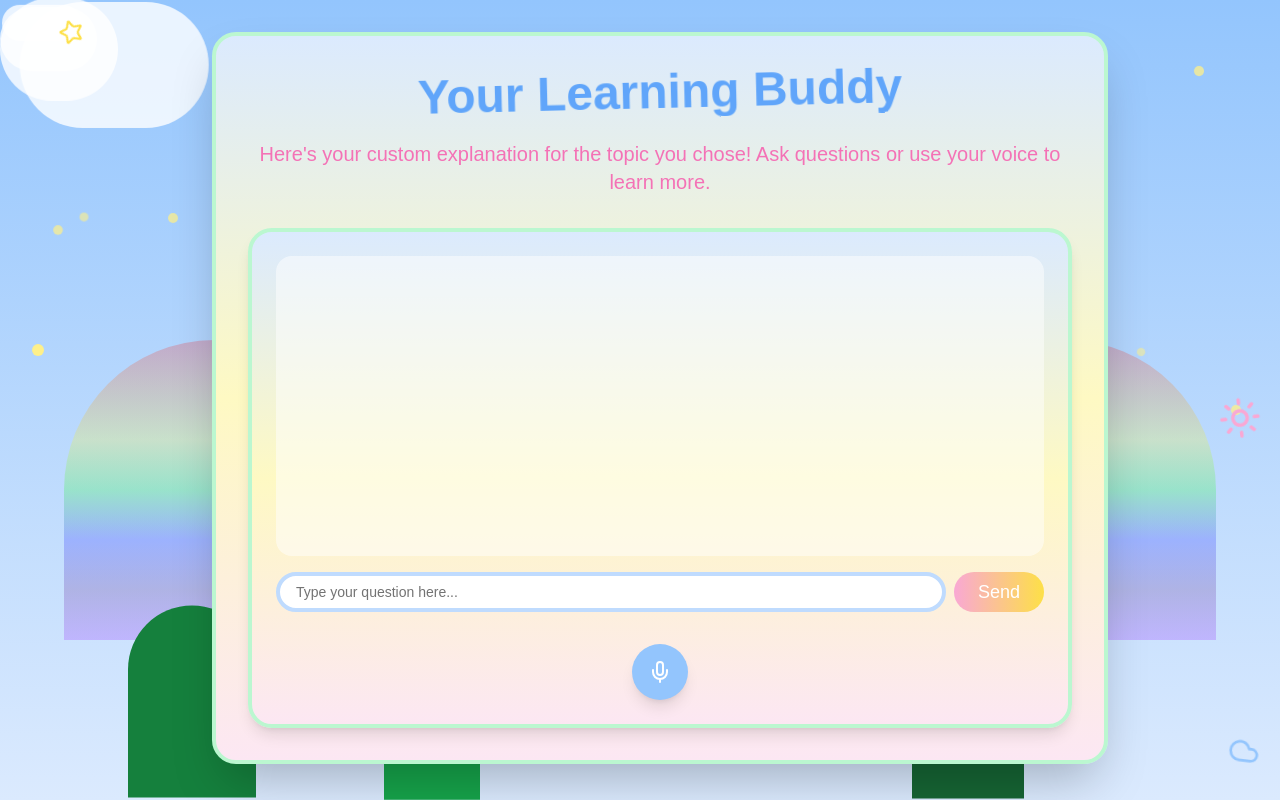
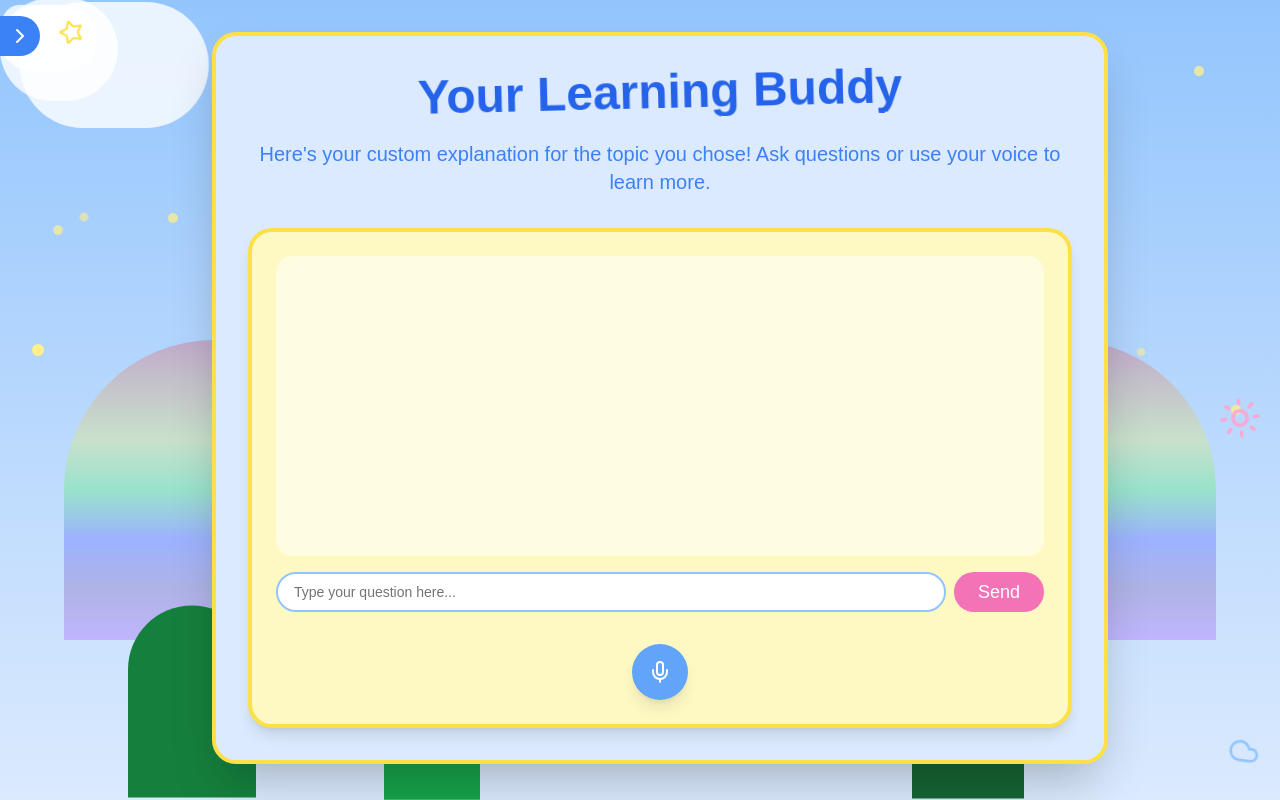
Before and after one commit to Chillthrower/BrightPath, a Next.js app in the folder my-app/: page /Learn_chatbot/chatbot in a window 1280 px wide. Built offline with nearby package versions, Linux system fonts and the light colour scheme.

Commit message:
Final learn page updated

```diff
--- a/my-app/app/Learn_chatbot/chatbot/page.tsx
+++ b/my-app/app/Learn_chatbot/chatbot/page.tsx
@@ -3,7 +3,7 @@
 import React, { useState, useEffect } from 'react'
 import { motion } from 'framer-motion'
 import Background from '../../../components/Background'
-// import Sidebar from '../../../components/Sidebar'
+import Sidebar from '../../../components/Sidebar'
 import ChatInterface from '../../../components/ChatInterface'
 import { Star, Cloud, Sun } from 'lucide-react'
 
@@ -20,7 +20,7 @@ export default function ChatbotPage() {
   return (
     <div className="relative min-h-screen overflow-hidden">
       <Background />
-      {/* <Sidebar /> */}
+      <Sidebar />
       <main className="relative z-10 p-8 ml-10">
         <div className="absolute inset-0 overflow-hidden pointer-events-none">
           <motion.div
@@ -49,25 +49,25 @@ export default function ChatbotPage() {
           initial={{ opacity: 0, y: 50 }}
           animate={{ opacity: 1, y: 0 }}
           transition={{ duration: 0.5 }}
-          className="max-w-4xl mx-auto bg-gradient-to-b from-blue-100 via-yellow-100 to-pink-100 rounded-3xl shadow-2xl p-8 border-4 border-green-200"
+          className="max-w-4xl mx-auto bg-blue-100 rounded-3xl shadow-2xl p-8 border-4 border-yellow-300"
         >
           <motion.h1
-            className="text-5xl font-bold text-center text-blue-400 mb-6 font-comic"
+            className="text-5xl font-bold text-center text-blue-600 mb-6 font-comic"
             initial={{ scale: 0 }}
             animate={{ scale: 1, rotate: [0, 2, -2, 0] }}
             transition={{ duration: 0.5, rotate: { repeat: Infinity, duration: 2 } }}
           >
             Your Learning Buddy
           </motion.h1>
-          <p className="text-xl text-center text-pink-400 mb-8 font-comic">
+          <p className="text-xl text-center text-blue-500 mb-8 font-comic">
             Here's your custom explanation for the topic you chose! Ask questions or use your voice to learn more.
           </p>
           {learningTopic && (
-            <div className="mb-8 p-4 bg-white bg-opacity-50 rounded-2xl border-2 border-blue-200">
-              <h2 className="text-2xl font-bold text-blue-400 mb-2 font-comic">Your Topic: {learningTopic.topic}</h2>
-              <p className="text-lg text-green-400 font-comic">Subject: {learningTopic.subject}</p>
+            <div className="mb-8 p-4 bg-green-100 rounded-2xl border-2 border-green-300">
+              <h2 className="text-2xl font-bold text-green-600 mb-2 font-comic">Your Topic: {learningTopic.topic}</h2>
+              <p className="text-lg text-green-500 font-comic">Subject: {learningTopic.subject}</p>
               {learningTopic.details && (
-                <p className="text-lg text-pink-400 mt-2 font-comic">Additional Details: {learningTopic.details}</p>
+                <p className="text-lg text-green-500 mt-2 font-comic">Additional Details: {learningTopic.details}</p>
               )}
             </div>
           )}
--- a/my-app/components/ChatInterface.tsx
+++ b/my-app/components/ChatInterface.tsx
@@ -2,7 +2,7 @@ import React, { useState } from 'react'
 import { motion } from 'framer-motion'
 import { Input } from "@/components/ui/input"
 import { Button } from "@/components/ui/button"
-import VoiceRecorder from "./VoiceRecorder"
+import VoiceRecorder from './VoiceRecorder'
 
 export default function ChatInterface() {
   const [messages, setMessages] = useState<{ text: string; isUser: boolean }[]>([])
@@ -23,7 +23,7 @@ export default function ChatInterface() {
   }
 
   return (
-    <div className="bg-gradient-to-b from-blue-100 via-yellow-100 to-pink-100 rounded-3xl p-6 h-[500px] flex flex-col border-4 border-green-200 shadow-lg">
+    <div className="bg-yellow-100 rounded-3xl p-6 h-[500px] flex flex-col border-4 border-yellow-300 shadow-lg">
       <div className="flex-grow overflow-y-auto mb-4 p-4 bg-white bg-opacity-50 rounded-2xl">
         {messages.map((message, index) => (
           <motion.div
@@ -45,10 +45,15 @@ export default function ChatInterface() {
             value={inputText}
             onChange={(e) => setInputText(e.target.value)}
             placeholder="Type your question here..."
-            className="flex-grow mr-2 border-4 border-blue-200 font-comic text-lg rounded-full px-4 py-2 bg-white"
+            className="flex-grow mr-2 border-2 border-blue-300 font-comic text-lg rounded-full px-4 py-2 bg-white focus:border-pink-300 focus:ring focus:ring-pink-200 focus:ring-opacity-50"
             onKeyPress={(e) => e.key === 'Enter' && handleSendMessage()}
           />
-          <Button onClick={handleSendMessage} className="bg-gradient-to-r from-pink-300 to-yellow-300 hover:from-blue-300 hover:to-green-300 font-comic text-lg rounded-full px-6 text-white transform transition-transform duration-200 hover:scale-105">Send</Button>
+          <Button
+            onClick={handleSendMessage}
+            className="bg-pink-400 hover:bg-pink-500 text-white font-comic text-lg rounded-full px-6 transform transition-transform duration-200 hover:scale-105"
+          >
+            Send
+          </Button>
         </div>
         <motion.div
           whileHover={{ scale: 1.1, rotate: [0, -10, 10, -10, 10, 0] }}
--- a/my-app/components/VoiceRecorder.tsx
+++ b/my-app/components/VoiceRecorder.tsx
@@ -1,5 +1,6 @@
 import React, { useState, useRef, useEffect } from 'react'
 import { motion } from 'framer-motion'
+import { Button } from "@/components/ui/button"
 import { Mic, Square } from 'lucide-react'
 
 interface VoiceRecorderProps {
@@ -8,54 +9,40 @@ interface VoiceRecorderProps {
 
 export default function VoiceRecorder({ onTranscript }: VoiceRecorderProps) {
   const [isRecording, setIsRecording] = useState(false)
-  const [isSupported, setIsSupported] = useState(false)
   const recognitionRef = useRef<SpeechRecognition | null>(null)
 
   useEffect(() => {
-    if (typeof window !== 'undefined') {
-      const SpeechRecognition =
-        (window as any).SpeechRecognition || (window as any).webkitSpeechRecognition
-      if (SpeechRecognition) {
-        setIsSupported(true)
+    if (typeof window !== 'undefined' && 'SpeechRecognition' in window || 'webkitSpeechRecognition' in window) {
+      const SpeechRecognition = window.SpeechRecognition || window.webkitSpeechRecognition
       recognitionRef.current = new SpeechRecognition()
       recognitionRef.current.continuous = true
       recognitionRef.current.interimResults = true
 
-        recognitionRef.current.onresult = (event: SpeechRecognitionEvent) => {
+      recognitionRef.current.onresult = (event) => {
         const transcript = Array.from(event.results)
           .map(result => result[0].transcript)
           .join('')
         onTranscript(transcript)
       }
     }
-    }
   }, [onTranscript])
 
   const startRecording = () => {
-    if (recognitionRef.current !== null) {
+    if (recognitionRef.current) {
       recognitionRef.current.start()
       setIsRecording(true)
-    } else {
-      console.error('SpeechRecognition is not initialized.')
     }
   }
 
   const stopRecording = () => {
-    if (recognitionRef.current !== null) {
+    if (recognitionRef.current) {
       recognitionRef.current.stop()
       setIsRecording(false)
-    } else {
-      console.error('SpeechRecognition is not initialized.')
     }
   }
 
   return (
     <div className="mt-4 flex justify-center">
-      {!isSupported ? (
-        <div className="text-red-500 font-comic">
-          Speech Recognition is not supported in your browser.
-        </div>
-      ) : (
       <motion.div
         animate={{ scale: isRecording ? 1.1 : 1 }}
         transition={{ duration: 0.3 }}
@@ -63,7 +50,7 @@ export default function VoiceRecorder({ onTranscript }: VoiceRecorderProps) {
         <motion.button
           onClick={isRecording ? stopRecording : startRecording}
           className={`rounded-full p-4 ${
-              isRecording ? 'bg-pink-300 hover:bg-pink-400' : 'bg-blue-300 hover:bg-blue-400'
+            isRecording ? 'bg-green-400 hover:bg-green-500' : 'bg-blue-400 hover:bg-blue-500'
           } font-comic text-2xl text-white shadow-lg`}
           whileHover={{ scale: 1.1 }}
           whileTap={{ scale: 0.9 }}
@@ -73,7 +60,6 @@ export default function VoiceRecorder({ onTranscript }: VoiceRecorderProps) {
           {isRecording ? <Square size={24} /> : <Mic size={24} />}
         </motion.button>
       </motion.div>
-      )}
     </div>
   )
 }
```
Also changed, not shown: my-app/app/Learn_chatbot/page.tsx (+11 -12 lines). Lines whose indentation alone changed are shown as unchanged.
